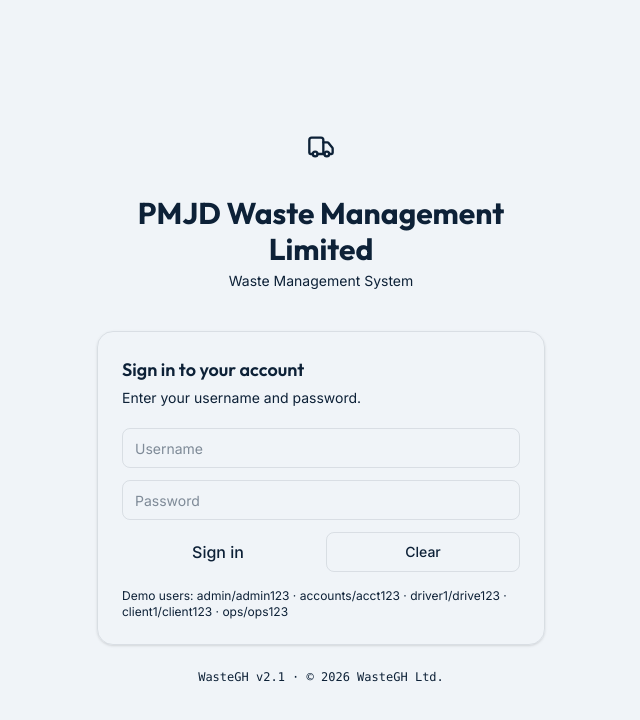
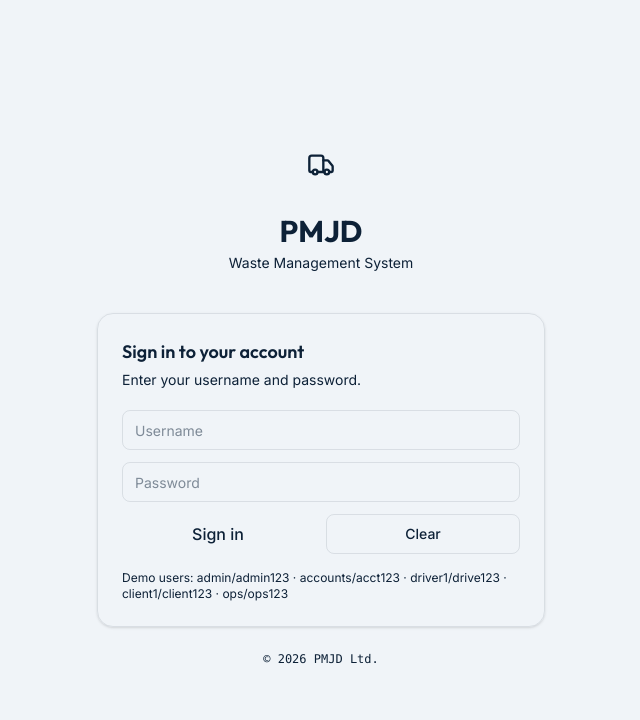
Before and after one commit to appiahdesmond/Waste-Management-System, a React (Vite) app: page / in a window 1280 px wide. Shown: the top 720 px of the page, without its empty margins (319-959 px from the left). Built offline with nearby package versions, Linux system fonts and the light colour scheme.

Commit message:
Update App.tsx

```diff
--- a/src/app/App.tsx
+++ b/src/app/App.tsx
@@ -1384,7 +1384,7 @@ export default function App() {
             <div className="inline-flex items-center justify-center w-16 h-16 rounded-2xl bg-primary mb-4">
               <Truck size={28} className="text-primary-foreground" />
             </div>
-            <h1 className="text-3xl font-bold text-foreground" style={{ fontFamily: "Outfit, sans-serif" }}>PMJD Waste Management Limited</h1>
+            <h1 className="text-3xl font-bold text-foreground" style={{ fontFamily: "Outfit, sans-serif" }}>PMJD </h1>
             <p className="text-sm text-muted-foreground mt-1">Waste Management System</p>
           </div>
 
@@ -1394,7 +1394,7 @@ export default function App() {
             <LoginBox />
           </div>
 
-          <p className="text-center text-xs text-muted-foreground mt-6 font-mono">WasteGH v2.1 · © 2026 WasteGH Ltd.</p>
+          <p className="text-center text-xs text-muted-foreground mt-6 font-mono"> © 2026 PMJD Ltd.</p>
         </div>
       </div>
     );
```
